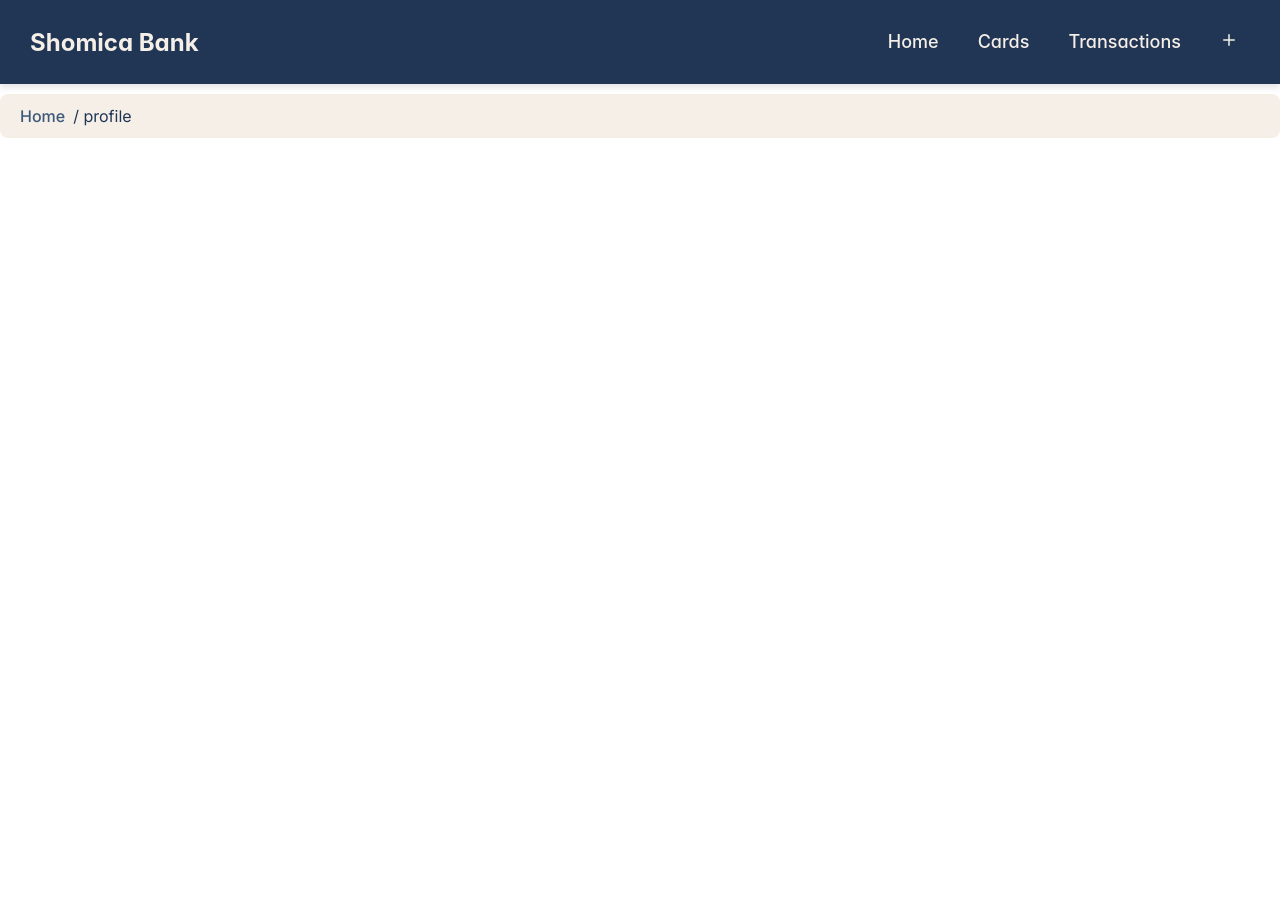
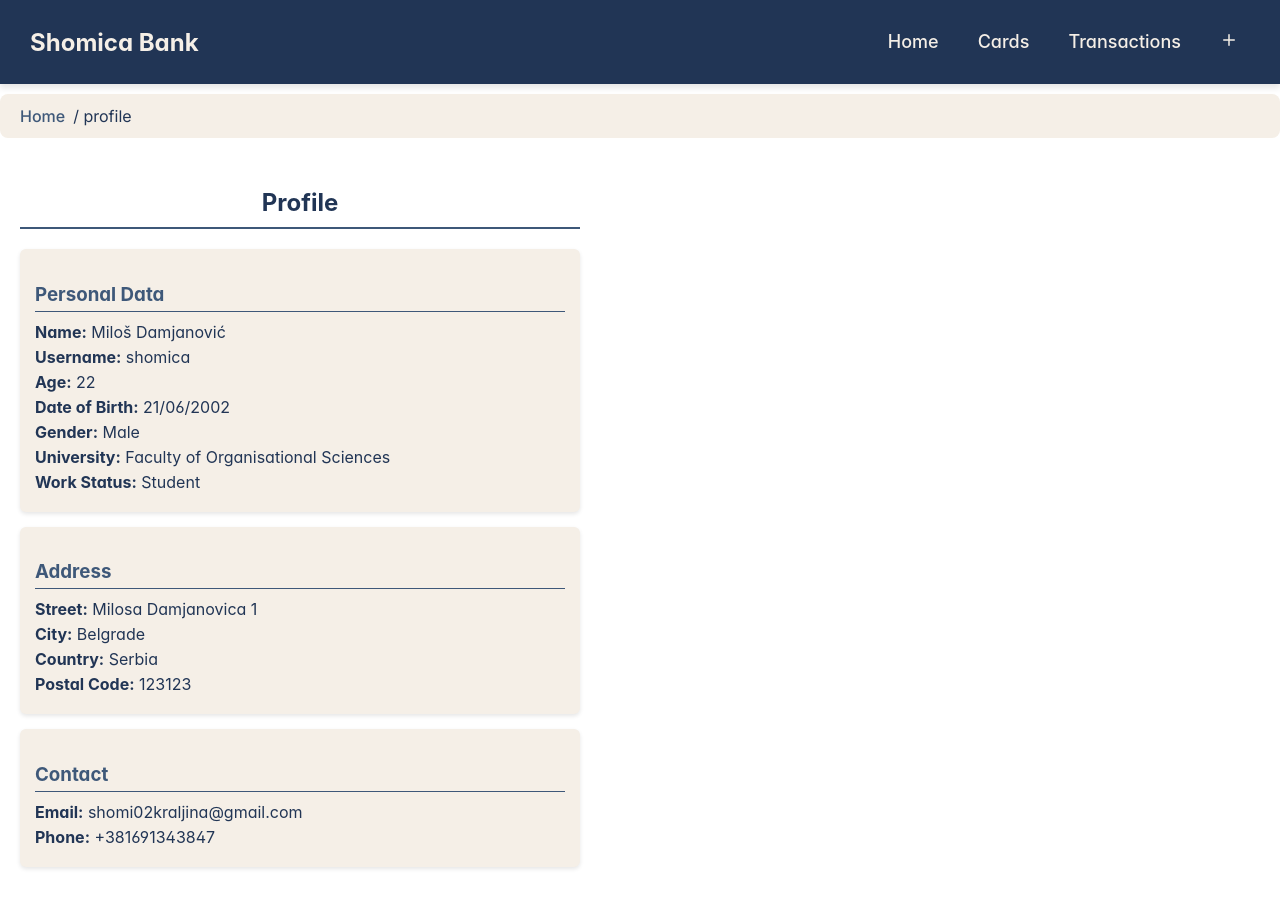
Before and after one commit to elab-development/internet-tehnologije-2024-projekat-prvidomaci_2021_0126, a React (Create React App) app in the folder drugi_domaci/e-banking/: page /profile in a window 1280 px wide. Before the commit the page ends 800 px from the top, so only its background shows below. Built offline with nearby package versions, Linux system fonts and the light colour scheme; no server answers.

Commit message:
Sredjivanje korisnickog naloga tj profila

```diff
--- a/drugi_domaci/e-banking/src/App.js
+++ b/drugi_domaci/e-banking/src/App.js
@@ -334,7 +334,7 @@ function App() {
           </>} />
           <Route path="/profile" element={<>
             <Breadcrumbs />
-            <Profile/>
+            <Profile user={user}/>
           </>} />
         </Routes>
       </BrowserRouter>
--- a/drugi_domaci/e-banking/src/pages/Home.js
+++ b/drugi_domaci/e-banking/src/pages/Home.js
@@ -41,6 +41,10 @@ function Home({ user, accounts }) {
 
     return (
       <div>
+        <h1 className="welcome-heading">Welcome {user.firstName}!</h1>
+        <Link to="/profile" className="profile-link">Profile Info</Link>
+        <p className="accounts-text">Your accounts:</p>
+
 
         {currentAccount ? (
           <Account account={currentAccount} />
--- a/drugi_domaci/e-banking/src/pages/Profile.js
+++ b/drugi_domaci/e-banking/src/pages/Profile.js
@@ -1,7 +1,38 @@
-import React from 'react'
+import React from 'react';
+import '../style/Profile.css';
 
-function Profile() {
+const Profile = ({ user }) => {
+  return (
+    <div className="profile-container">
+      <h2 className="profile-header">Profile</h2>
 
-}
+      <div className="profile-section">
+        <h3>Personal Data</h3>
+        <p><strong>Name:</strong> {user.firstName} {user.lastName}</p>
+        <p><strong>Username:</strong> {user.username}</p>
+        <p><strong>Age:</strong> {user.age}</p>
+        <p><strong>Date of Birth:</strong> {user.dateOfBirth}</p>
+        <p><strong>Gender:</strong> {user.gender}</p>
 
-export default Profile
+        <p><strong>University:</strong> {user.university}</p>
+        <p><strong>Work Status:</strong> {user.workStatus}</p>
+      </div>
+
+      <div className="profile-section">
+        <h3>Address</h3>
+        <p><strong>Street:</strong> {user.address[0].street}</p>
+        <p><strong>City:</strong> {user.address[0].city}</p>
+        <p><strong>Country:</strong> {user.address[0].country}</p>
+        <p><strong>Postal Code:</strong> {user.address[0].postalCode}</p>
+      </div>
+
+      <div className="profile-section profile-contact">
+        <h3>Contact</h3>
+        <p><strong>Email:</strong> {user.email}</p>
+        <p><strong>Phone:</strong> {user.phone}</p>
+      </div>
+    </div>
+  );
+};
+
+export default Profile;
--- /dev/null
+++ b/drugi_domaci/e-banking/src/style/Profile.css
@@ -0,0 +1,41 @@
+.profile-container {
+    color: #213555;
+    padding: 20px;
+    border-radius: 8px;
+    max-width: 600px;
+
+  }
+  .profile-header {
+    text-align: center;
+    color: #213555;
+    border-bottom: 2px solid #3E5879;
+    padding-bottom: 10px;
+    margin-bottom: 20px;
+  }
+
+  .profile-section {
+    background-color: #F5EFE7;
+    padding: 15px;
+    margin-bottom: 15px;
+    border-radius: 6px;
+    box-shadow: 0px 2px 4px rgba(0, 0, 0, 0.1);
+  }
+
+  .profile-section h3 {
+    margin-bottom: 10px;
+    color: #3E5879;
+    border-bottom: 1px solid #3E5879;
+    padding-bottom: 5px;
+  }
+
+  .profile-section p {
+    margin: 5px 0;
+    font-size: 16px;
+  }
+
+  @media (max-width: 768px) {
+    .profile-container {
+      max-width: 100%;
+      padding: 15px;
+    }
+  }
```
